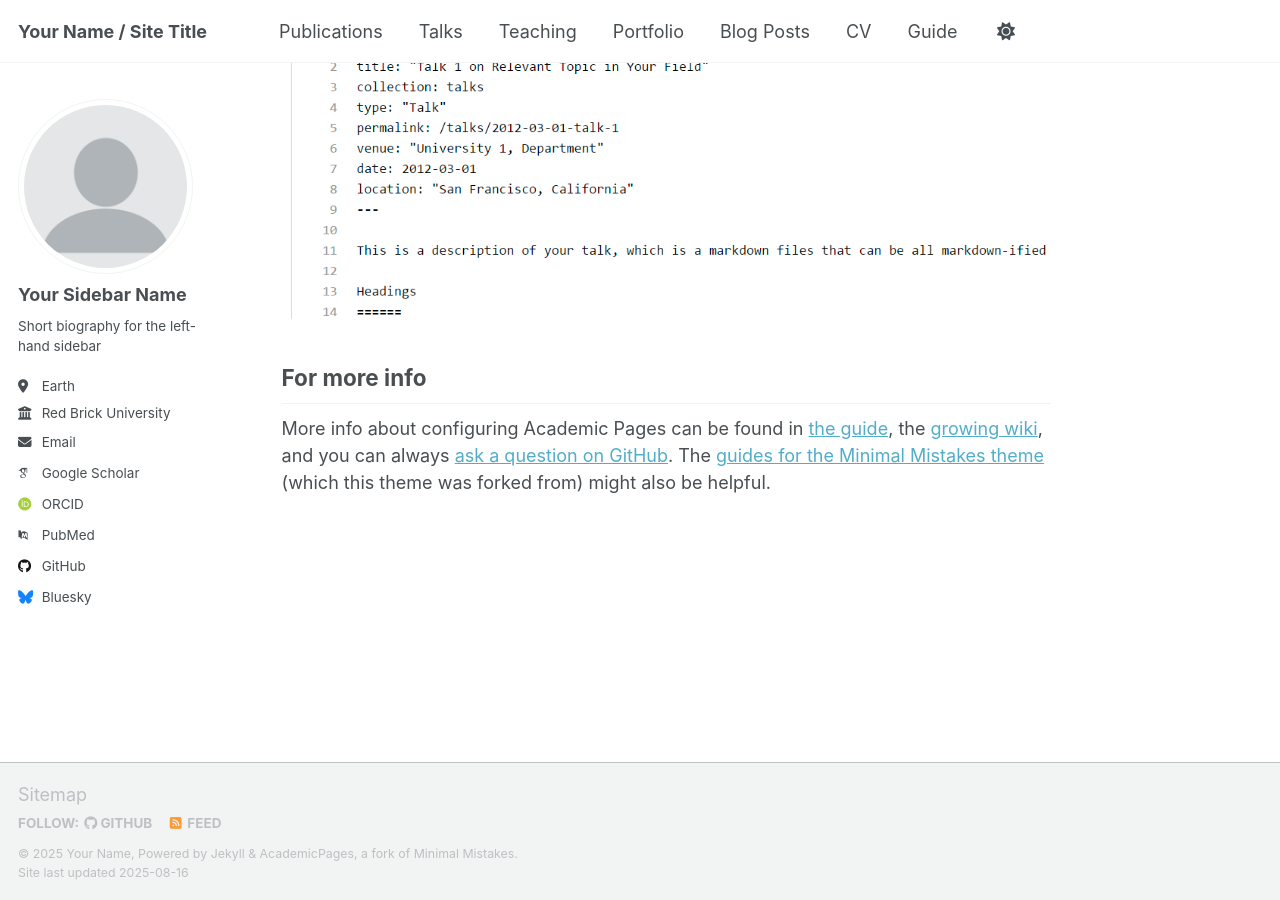
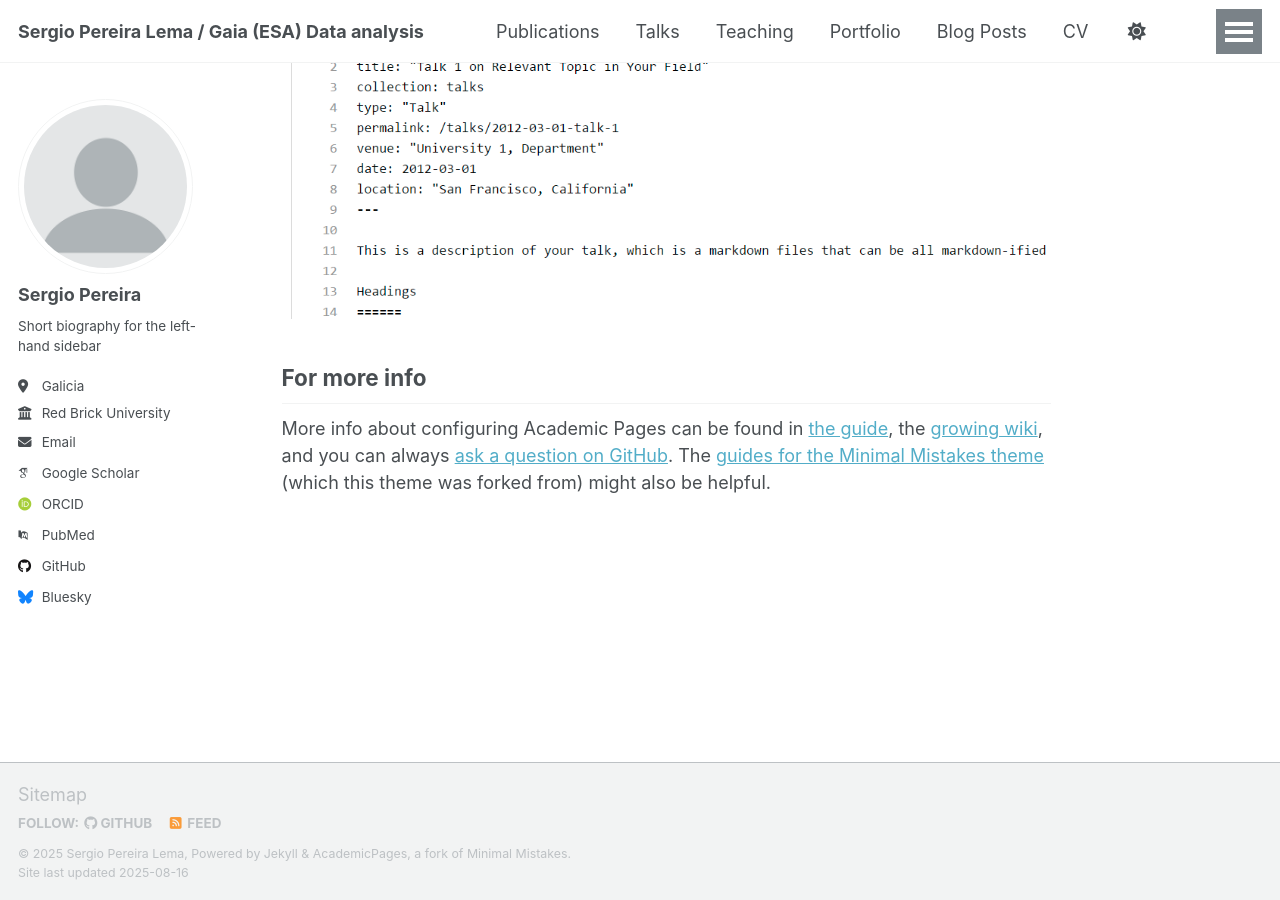
Before and after one commit to SergioPereiraLema/sergiopereiralema.github.io, a Jekyll site: the page built from _pages/about.md, in a window 1280 px wide and 900 px high, scrolled down 2880 px. Built offline with Jekyll 4.4.1, drawn with Linux system fonts in a browser that asks for light colours; some web fonts are replaced; a script that is not in the unit is left out.

Commit message:
Update _config.yml
Initial settings in _config.yml

```diff
--- a/_config.yml
+++ b/_config.yml
@@ -9,10 +9,10 @@
 # Basic Site Settings
 locale                   : "en-US"
 site_theme               : "default" # Currently available options are "default", "air"
-title                    : "Your Name / Site Title"
+title                    : "Sergio Pereira Lema / Gaia (ESA) Data analysis"
 title_separator          : "-"
-name                     : &name "Your Name"
-description              : &description "personal description"
+name                     : &name "Sergio Pereira Lema"
+description              : &description "Site to share my journey learning to process the data Generated by Gaia mission (ESA)"
 url                      : https://academicpages.github.io # the base hostname & protocol for your site e.g. "https://[your GitHub username].github.io" or if you already have some other page hosted on Github then use "https://[your GitHub username].github.io/[Your Repo Name]"
 baseurl                  : "" # the subpath of your site, e.g. "/blog"
 repository               : "academicpages/academicpages.github.io"
@@ -23,13 +23,13 @@ repository               : "academicpages/academicpages.github.io"
 author:
   # Biographic information
   avatar           : "profile.png"
-  name             : "Your Sidebar Name"
+  name             : "Sergio Pereira"
   pronouns         : # example: "she/her"
   bio              : "Short biography for the left-hand sidebar"
-  location         : "Earth"
+  location         : "Galicia"
   employer         : "Red Brick University"
   uri              : # URL
-  email            : "none@example.org"
+  email            : "sergiopereiralema@proton.me"
 
   # Academic websites
   academia         : # URL
```
